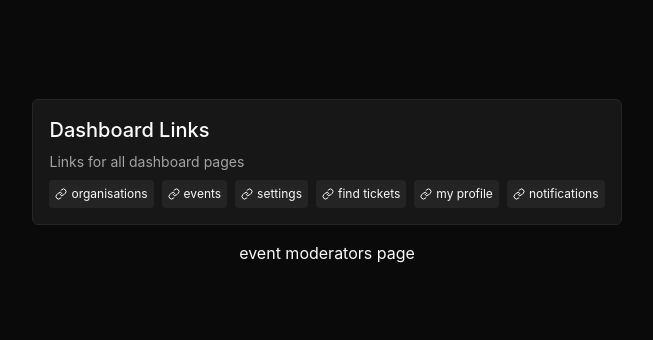
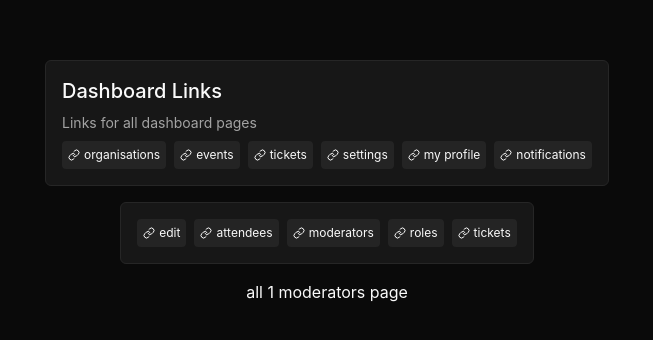
Before and after one commit to delmac-dev/event-management-app, a Next.js app: page /dashboard/events/1/moderators in a window 1280 px wide. Shown: the part 218-558 px from the top of the page, without its empty margins (313-966 px from the left). Built offline with nearby package versions, Linux system fonts and the light colour scheme.

Commit message:
finished dashboard

```diff
--- a/app/dashboard/events/[event_id]/attendees/page.tsx
+++ b/app/dashboard/events/[event_id]/attendees/page.tsx
@@ -5,7 +5,7 @@ export default async function EventAttendees({ params }: QueryProps) {
 
   return (
     <div className="">
-      event attendees page
+      all {eventID} attendees page
     </div>
   );
 }
--- /dev/null
+++ b/app/dashboard/events/[event_id]/layout.tsx
@@ -0,0 +1,25 @@
+import { LinksProp, StarterLink } from "@/components/starter";
+import { _dashboardEvent, _dashboardEventAttendees, _dashboardEventModerators, _dashboardEventRoles, _dashboardEventTickets } from "@/lib/routes";
+import { QueryProps } from "@/lib/types";
+
+interface Props extends QueryProps {
+  children: React.ReactNode
+}
+
+export default function Layout({children, params}: Props) {
+  const eventID = params.event_id;
+  const data:LinksProp[] = [
+    {name: "edit", link: _dashboardEvent(eventID)},
+    {name: "attendees", link: _dashboardEventAttendees(eventID)},
+    {name: "moderators", link: _dashboardEventModerators(eventID)},
+    {name: "roles", link: _dashboardEventRoles(eventID)},
+    {name: "tickets", link: _dashboardEventTickets(eventID)},
+  ]
+
+  return (
+    <>
+      <StarterLink links={data} isPrimary />
+      { children }
+    </>
+  );
+}
--- a/app/dashboard/events/[event_id]/moderators/page.tsx
+++ b/app/dashboard/events/[event_id]/moderators/page.tsx
@@ -5,7 +5,7 @@ export default async function EventModerators({ params }: QueryProps) {
 
   return (
     <div className="">
-      event moderators page
+      all {eventID} moderators page
     </div>
   );
 }
--- /dev/null
+++ b/app/dashboard/events/[event_id]/page.tsx
@@ -0,0 +1,11 @@
+import { QueryProps } from "@/lib/types";
+
+export default async function DashboardOrganisation({ params }: QueryProps) {
+  const eventID = params.event_id;
+
+  return (
+    <>
+      {eventID} home page
+    </>
+  );
+}
--- a/app/dashboard/events/[event_id]/roles/page.tsx
+++ b/app/dashboard/events/[event_id]/roles/page.tsx
@@ -5,7 +5,7 @@ export default async function EventRoles({ params }: QueryProps) {
 
   return (
     <div className="">
-      event roles page
+      all {eventID} roles page
     </div>
   );
 }
--- a/app/dashboard/events/[event_id]/tickets/page.tsx
+++ b/app/dashboard/events/[event_id]/tickets/page.tsx
@@ -5,7 +5,7 @@ export default async function EventTickets({ params }: QueryProps) {
 
   return (
     <div className="">
-      event tickets page
+      all {eventID} tickets page
     </div>
   );
 }
--- a/app/dashboard/events/page.tsx
+++ b/app/dashboard/events/page.tsx
@@ -1,9 +1,16 @@
+import { LinksProp, StarterLink } from "@/components/starter";
+import { _dashboardEvent, _dashboardOrg } from "@/lib/routes";
+
+const data:LinksProp[] = [
+  {name: "event one", link: _dashboardEvent("event-one")},
+  {name: "event two", link: _dashboardEvent("event-two")},
+  {name: "event three", link: _dashboardEvent("event-three")},
+  {name: "event four", link: _dashboardEvent("event-four")},
+]
 
 export default async function DashboardEvents() {
 
   return (
-    <div className="">
-     dashboard events page
-    </div>
+    <StarterLink links={data} isPrimary />
   );
 }
--- a/app/dashboard/layout.tsx
+++ b/app/dashboard/layout.tsx
@@ -7,8 +7,8 @@ const data: StarterProps = {
   links: [
     {name: "organisations", link: _dashboardOrgs},
     {name: "events", link: _dashboardEvents},
+    {name: "tickets", link: _dashboardTickets},
     {name: "settings", link: _dashboardSettings},
-    {name: "find tickets", link: _dashboardTickets},
     {name: "my profile", link: _dashboardProfile},
     {name: "notifications", link: _dashboardNotifications},
   ]
```
